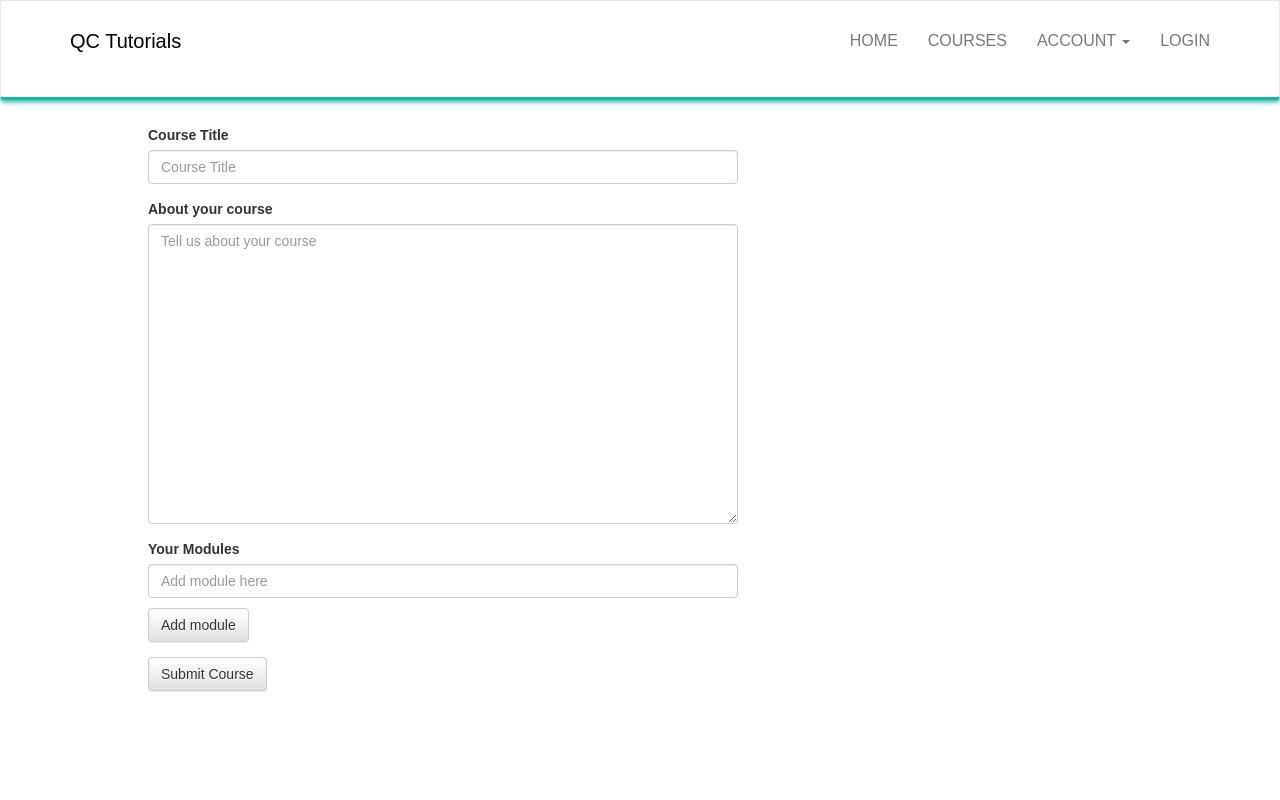
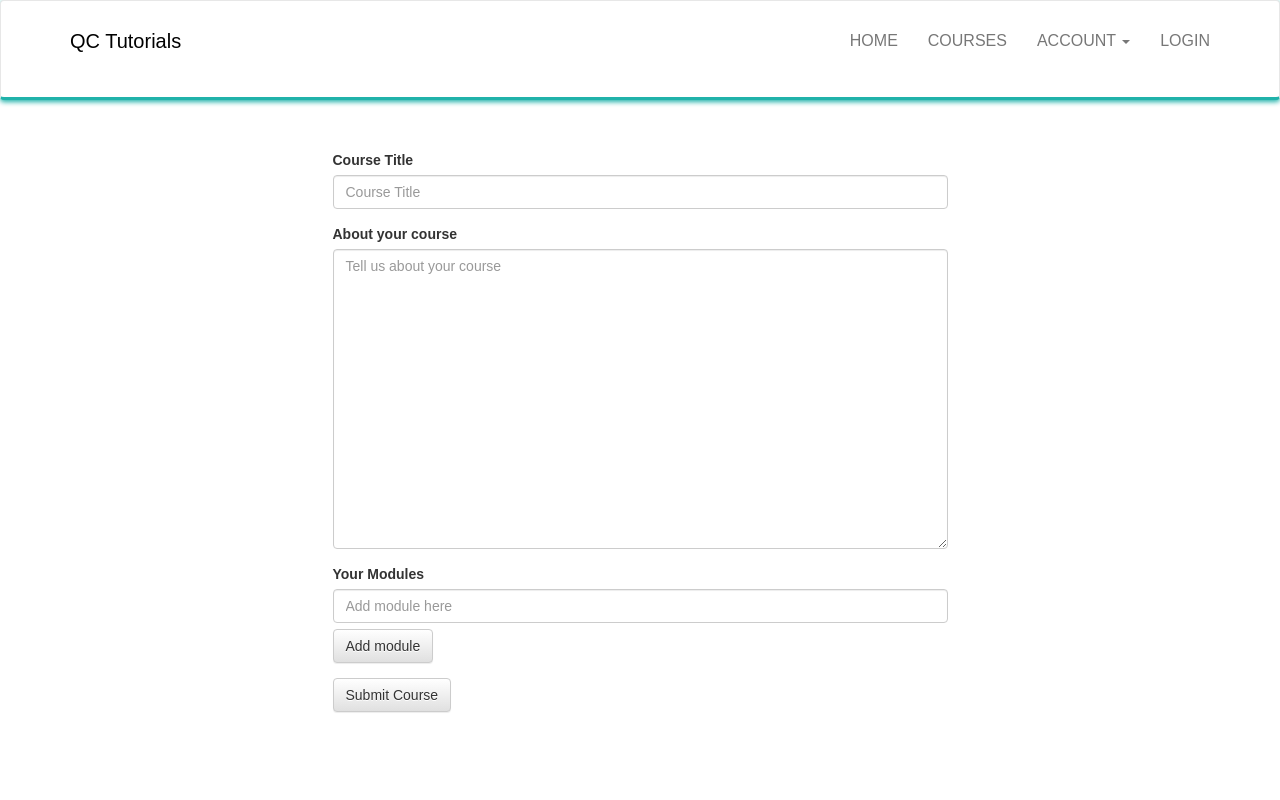
Before and after one commit to zakariyakassim/LMSProject, a React (Create React App) app in the folder frontend/: page /AddCourse in a window 1280 px wide. Shown: the top 800 px of the page. Built offline with nearby package versions, Linux system fonts and the light colour scheme.

Commit message:
Courses
css

```diff
--- a/frontend/src/addCourse/AddCourse.css
+++ b/frontend/src/addCourse/AddCourse.css
@@ -2,15 +2,18 @@
 	padding:25px;
 	width:100%;
 	height:100%;
+	margin-left:auto;
+	margin-right:auto;
 }
 #addCourse-form-container{
-	width:80%;
+	margin-top:2%;
+	width:50%;
 	margin-left:auto;
 	margin-right:auto;
 
 }
 .AddCourse-body .form-control{
-	width: 60%;
+	width: 100%;
 }
 .addModule-btn{
 	margin-top:1%;
```
